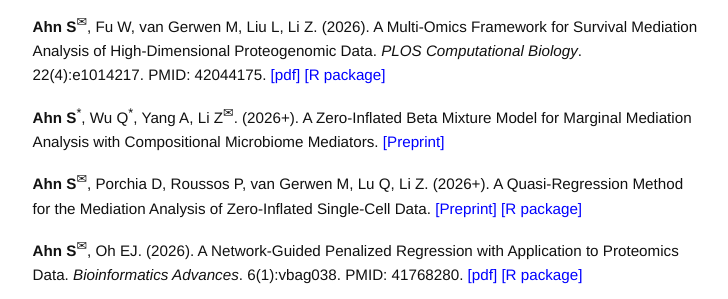
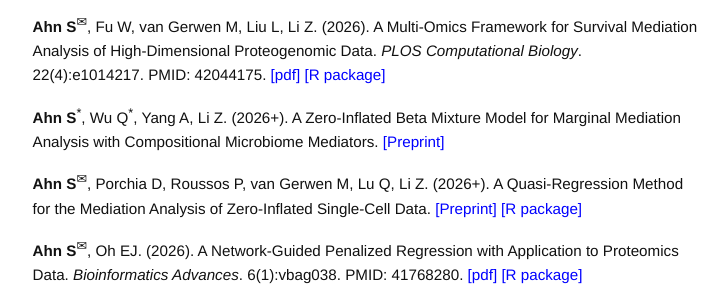
Before and after one commit to sjahnn/sjahnn.github.io, a Jekyll site: the page built from research.md, in a window 1280 px wide and 900 px high. Shown: the part 196-495 px from the top of the window, without its empty margins (275-1003 px from the left). Built offline with Jekyll 4.4.1, drawn with Linux system fonts in a browser that asks for light colours; some of the changed lines change nothing that is shown.

Commit message:
Update research.md

```diff
--- a/research.md
+++ b/research.md
@@ -37,7 +37,7 @@
 # Statistical and Computational Methods:
 **Ahn S**<sup><span>&#9993;</span></sup>, Fu W, van Gerwen M, Liu L, Li Z. (2026). A Multi-Omics Framework for Survival Mediation Analysis of High-Dimensional Proteogenomic Data. *PLOS Computational Biology*. 22(4):e1014217. PMID: 42044175. <a href="https://journals.plos.org/ploscompbiol/article?id=10.1371/journal.pcbi.1014217" style="color: blue;">[pdf]</a> <a href="https://cran.r-project.org/web/packages/SMAHP/index.html" style="color: blue;">[R package]</a>
 
-**Ahn S**<sup><span>&#42;</span></sup>, Wu Q<sup><span>&#42;</span></sup>, Yang A, Li Z<sup><span>&#9993;</span></sup>. (2026+). A Zero-Inflated Beta Mixture Model for Marginal Mediation Analysis with Compositional Microbiome Mediators. <a href="https://arxiv.org/abs/2605.04372" style="color: blue;">[Preprint]</a>
+**Ahn S**<sup><span>&#42;</span></sup>, Wu Q<sup><span>&#42;</span></sup>, Yang A, Li Z. (2026+). A Zero-Inflated Beta Mixture Model for Marginal Mediation Analysis with Compositional Microbiome Mediators. <a href="https://arxiv.org/abs/2605.04372" style="color: blue;">[Preprint]</a>
 
 **Ahn S**<sup><span>&#9993;</span></sup>, Porchia D, Roussos P, van Gerwen M, Lu Q, Li Z. (2026+). A Quasi-Regression Method for the Mediation Analysis of Zero-Inflated Single-Cell Data. <a href="https://arxiv.org/abs/2604.08507" style="color: blue;">[Preprint]</a> <a href="https://github.com/sjahnn/QuasiMed" style="color: blue;">[R package]</a>
 
```
